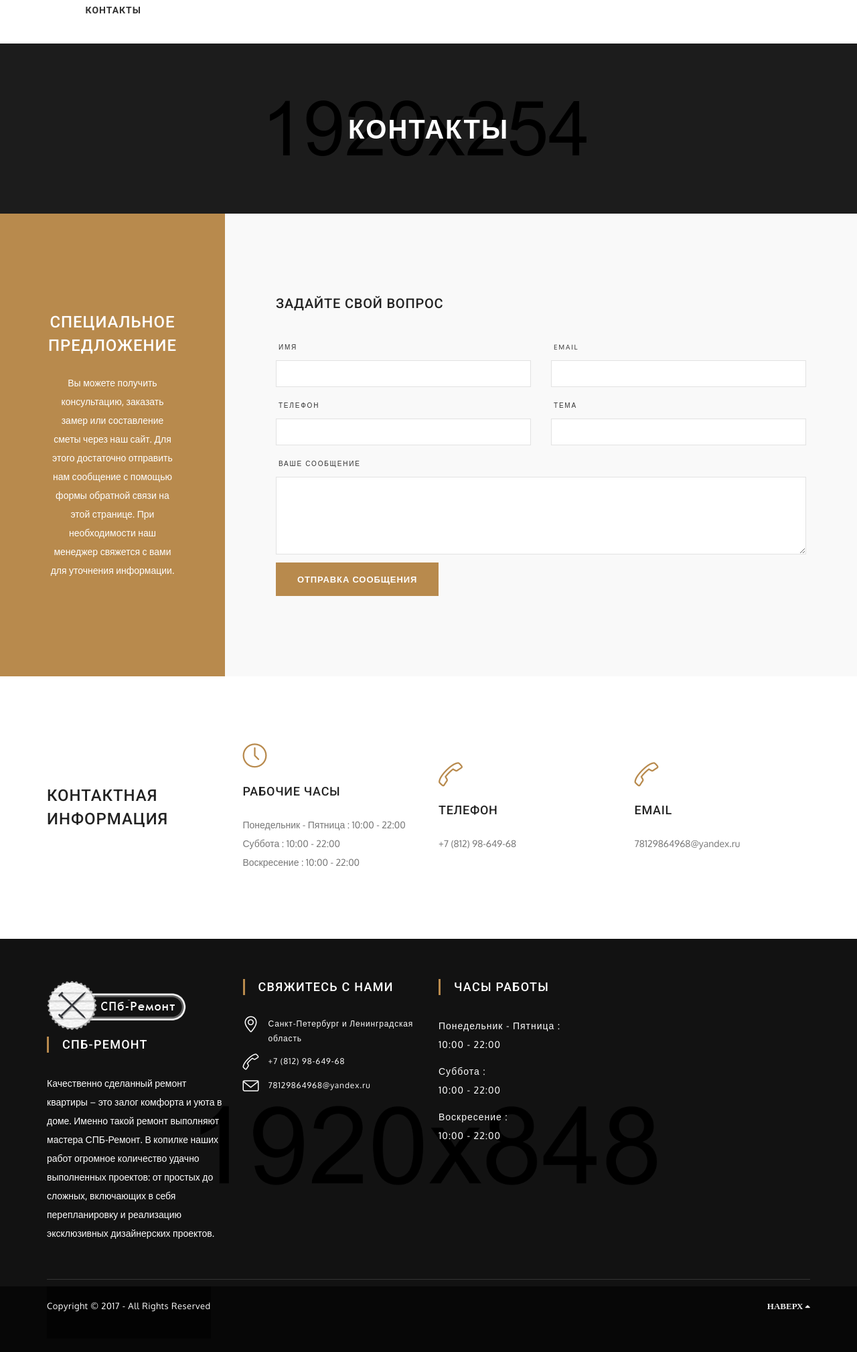
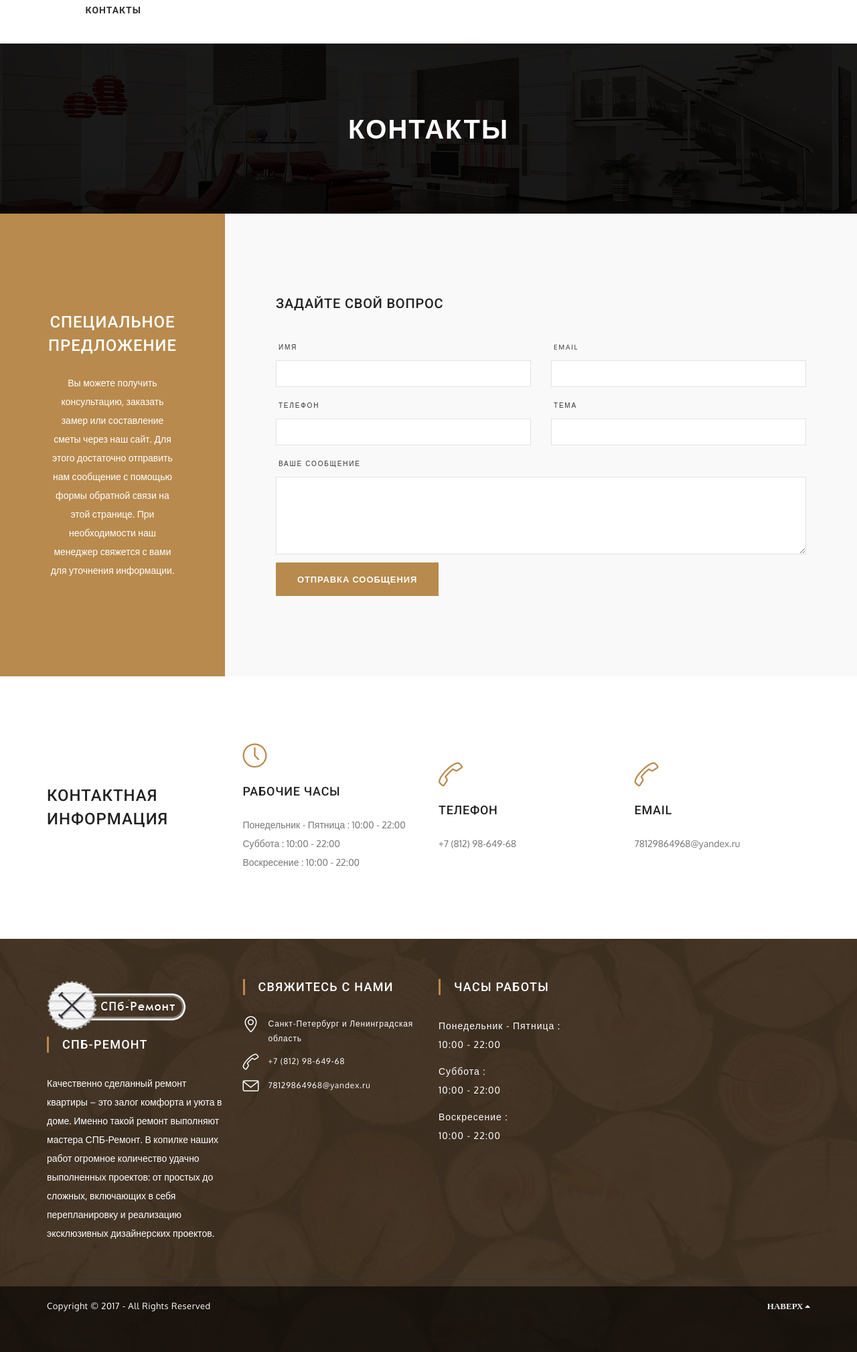
Before and after one commit to TulaevaLiza/spbremont, a PHP site: page /views/contactView.php in a window 1280 px wide. Shown: the part 283-2302 px from the top of the page at 67% size. Run offline with PHP 8.4, Linux system fonts and the light colour scheme; data that the repository does not hold is empty; some libraries are stand-ins or nearby versions.

Commit message:
добавлены фоновые изображения на сайт, исправлены стили

```diff
--- a/template/css/style.css
+++ b/template/css/style.css
@@ -1167,7 +1167,7 @@ legend {
 }
 .footer .inner {
 	background: #000;
-	background: rgba(0,0,0,.9);
+	background: rgba(0,0,0,.1);
 }
 .footer .top {
 	padding-top: 60px;
@@ -1321,7 +1321,7 @@ legend {
 	color: #fff;
 }
 .section.blue.transparent>.inner {
-	background: rgba(104, 70, 28, 0.9);
+	background: rgba(104, 70, 28, 0.1);
 }
 .section.no-padding-bottom>.inner {
 	padding-bottom: 0;
@@ -3367,7 +3367,6 @@ text-transform: capitalize;
 	letter-spacing: .52px;
 	color: #fff;
 	line-height: 58px;
-	background: rgba(0,0,0,.6);
 	text-align: center;
 	padding-bottom: 20px;
 	float: left;
```
Also changed, not shown: template/images/background03.png, template/images/background05.jpg, template/images/background05.png, template/images/footer-bg.png.
